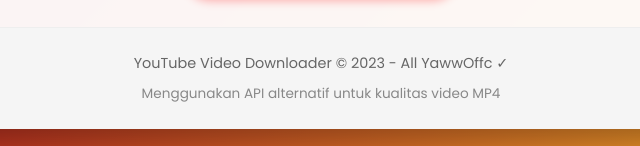
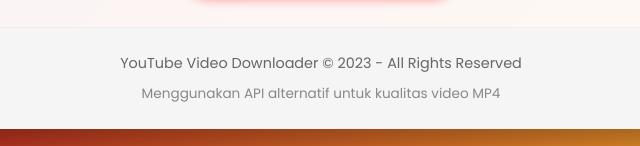
Before and after one commit to Deryit022/downloader-to-youtube, a plain HTML site: page index.html in a window 1280 px wide. Shown: the part 847-993 px from the top of the page, 319-959 px from the left. Drawn offline with Linux system fonts and the light colour scheme.

Commit message:
Update index.html

```diff
--- a/index.html
+++ b/index.html
@@ -417,7 +417,7 @@
             </div>
 
             <div class="footer">
-                <p>YouTube Video Downloader &copy; 2023 - All YawwOffc ✓</p>
+                <p>YouTube Video Downloader &copy; 2023 - All Rights Reserved</p>
                 <p class="api-info">Menggunakan API alternatif untuk kualitas video MP4</p>
             </div>
         </div>
```
